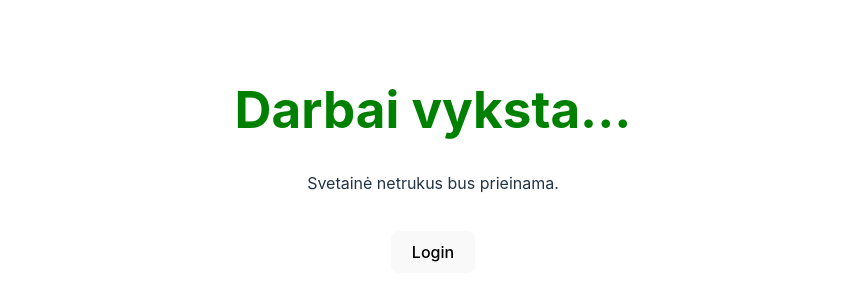
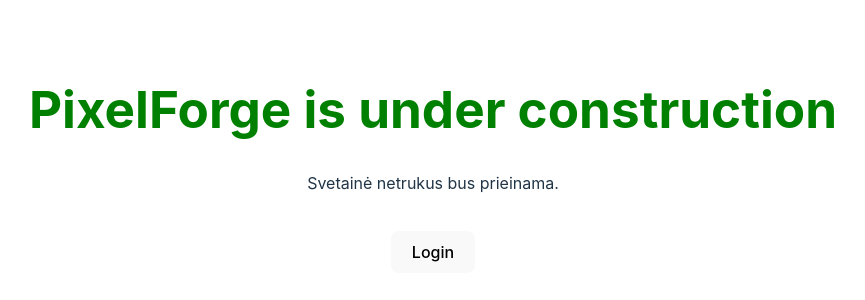
Before and after one commit to Shedou85/photo-hub-project, a React (Vite) app in the folder frontend/: page / in a window 1280 px wide. Shown: the part 240-540 px from the top of the page, without its empty margins (207-1072 px from the left). Built offline with nearby package versions, Linux system fonts and the light colour scheme.

Commit message:
feat: Update homepage text and API endpoint

```diff
--- a/frontend/src/pages/HomePage.jsx
+++ b/frontend/src/pages/HomePage.jsx
@@ -6,7 +6,7 @@
   return (
     <div className="App">
       <header className="App-header">
-        <h1 style={{ color: 'green' }}>Darbai vyksta...</h1>
+        <h1 style={{ color: 'green' }}>PixelForge is under construction</h1>
         <p>Svetainė netrukus bus prieinama.</p>
         <Link to="/login">
           <button style={{ marginTop: '20px', padding: '10px 20px', fontSize: '16px' }}>
--- a/frontend/src/pages/LoginPage.jsx
+++ b/frontend/src/pages/LoginPage.jsx
@@ -12,7 +12,7 @@
     setError('');
 
     try {
-      const response = await fetch('https://pixelforge.pro/backend/api/login', {
+      const response = await fetch('https://api.pixelforge.pro/api/login', {
         method: 'POST',
         headers: {
           'Content-Type': 'application/json',
```
